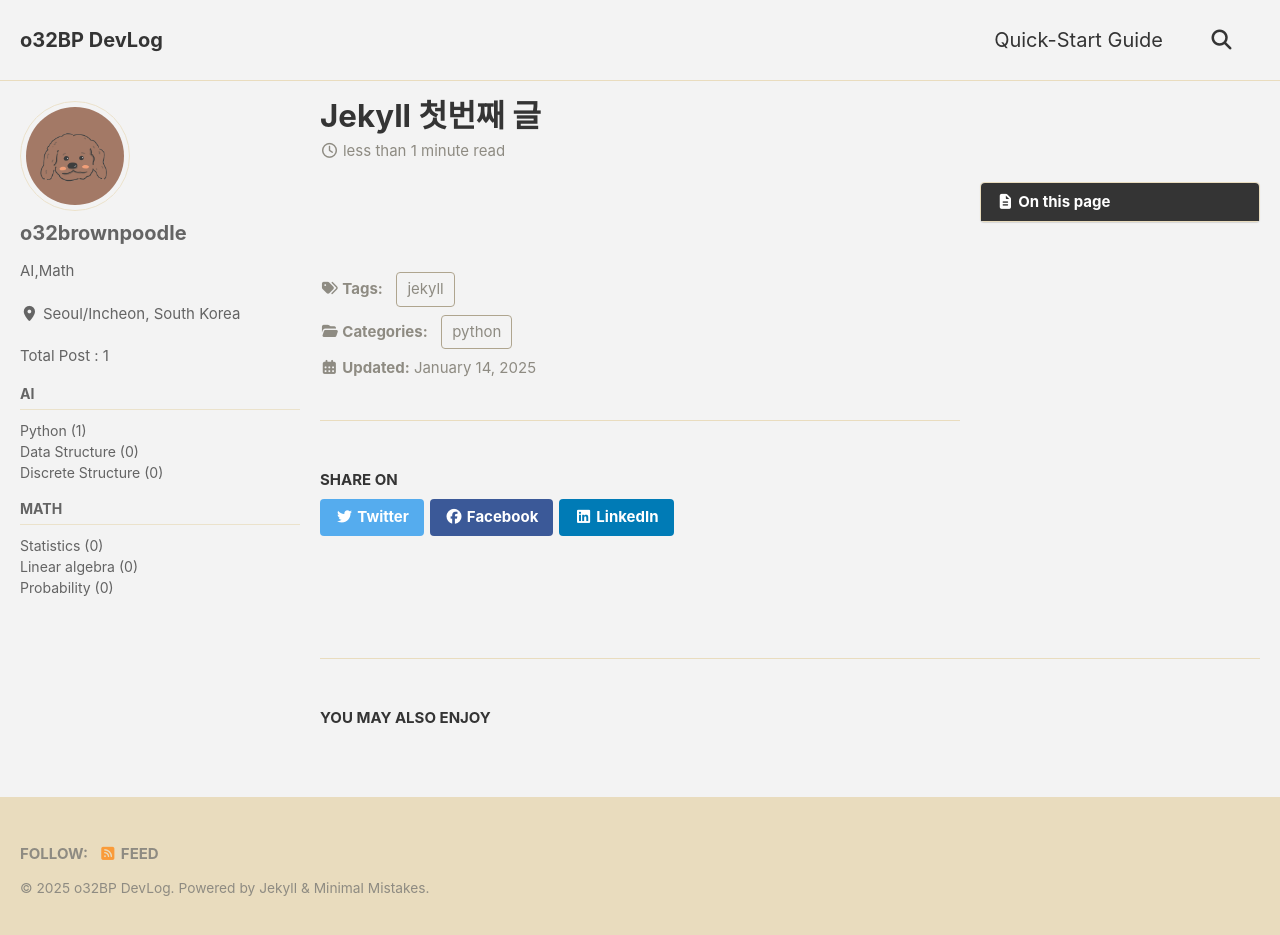
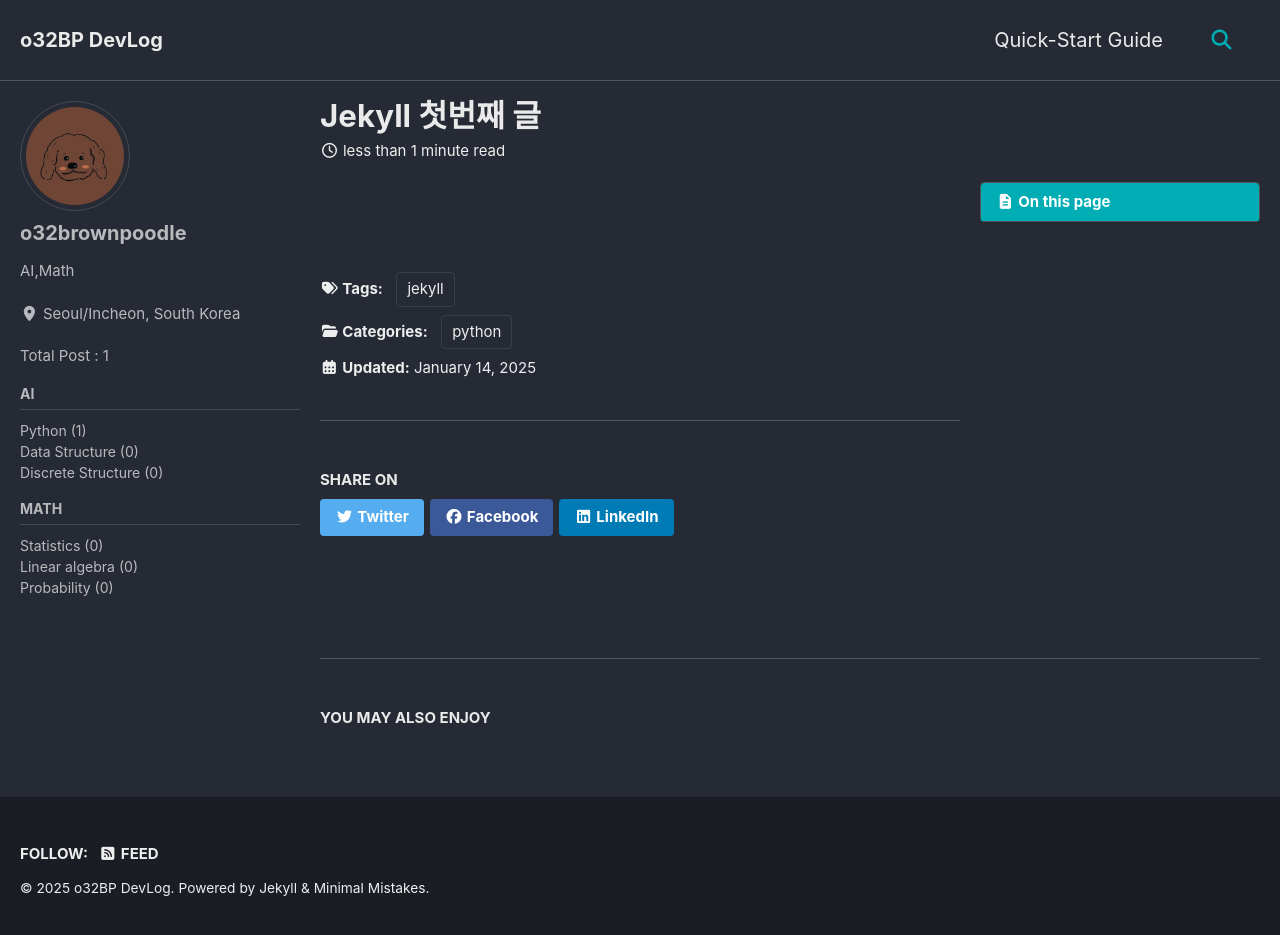
Before and after one commit to o32brownpoodle/o32brownpoodle.github.io, a Jekyll site: the page built from _posts/2025-01-14-sample1.md, in a window 1280 px wide and 939 px high. Shown: the top 935 px of the window. Built offline with Jekyll 4.4.1, drawn with Linux system fonts in a browser that asks for light colours; cached includes are drawn as plain includes; a style sheet for code colours, icons or effects is not loaded.

Commit message:
font and color

```diff
--- a/_config.yml
+++ b/_config.yml
@@ -12,7 +12,7 @@
 
 # theme                  : "minimal-mistakes-jekyll"
 # remote_theme           : "mmistakes/minimal-mistakes"
-minimal_mistakes_skin    : "dirt" # "air", "aqua", "contrast", "dark", "dirt", "neon", "mint", "plum", "sunrise"
+minimal_mistakes_skin    : "dark" # "air", "aqua", "contrast", "dark", "dirt", "neon", "mint", "plum", "sunrise"
 
 # Site Settings
 locale                   : "en-US"
--- a/assets/css/main.scss
+++ b/assets/css/main.scss
@@ -1,6 +1,8 @@
 ---
-# Only the main Sass file needs front matter (the dashes are enough)
+
+Only the main Sass file needs front matter (the dashes are enough)
 search: false
+
 ---
 
 @charset "utf-8";
@@ -9,7 +11,7 @@
 @import "minimal-mistakes"; // main partials
 
 //font import
-@import url('https://github.com/hbin/top-programming-fonts/blob/c8b0a2a5acbe6ba9296fed4c58215a71e9cf1ee2/Menlo-Regular.ttf');
+@import url('https://fonts.googleapis.com/css2?family=Open+Sans:ital,wght@0,300..800;1,300..800&display=swap');
 
 $serif              : "Inconsolata", monospace, "PT Serif", Georgia, Times, serif;
 $sans-serif-narrow  : "Inconsolata", monospace, "PT Sans Narrow", -apple-system, BlinkMacSystemFont, "Roboto", "Segoe UI", "Helvetica Neue", "Lucida Grande", Arial, sans-serif;
```
